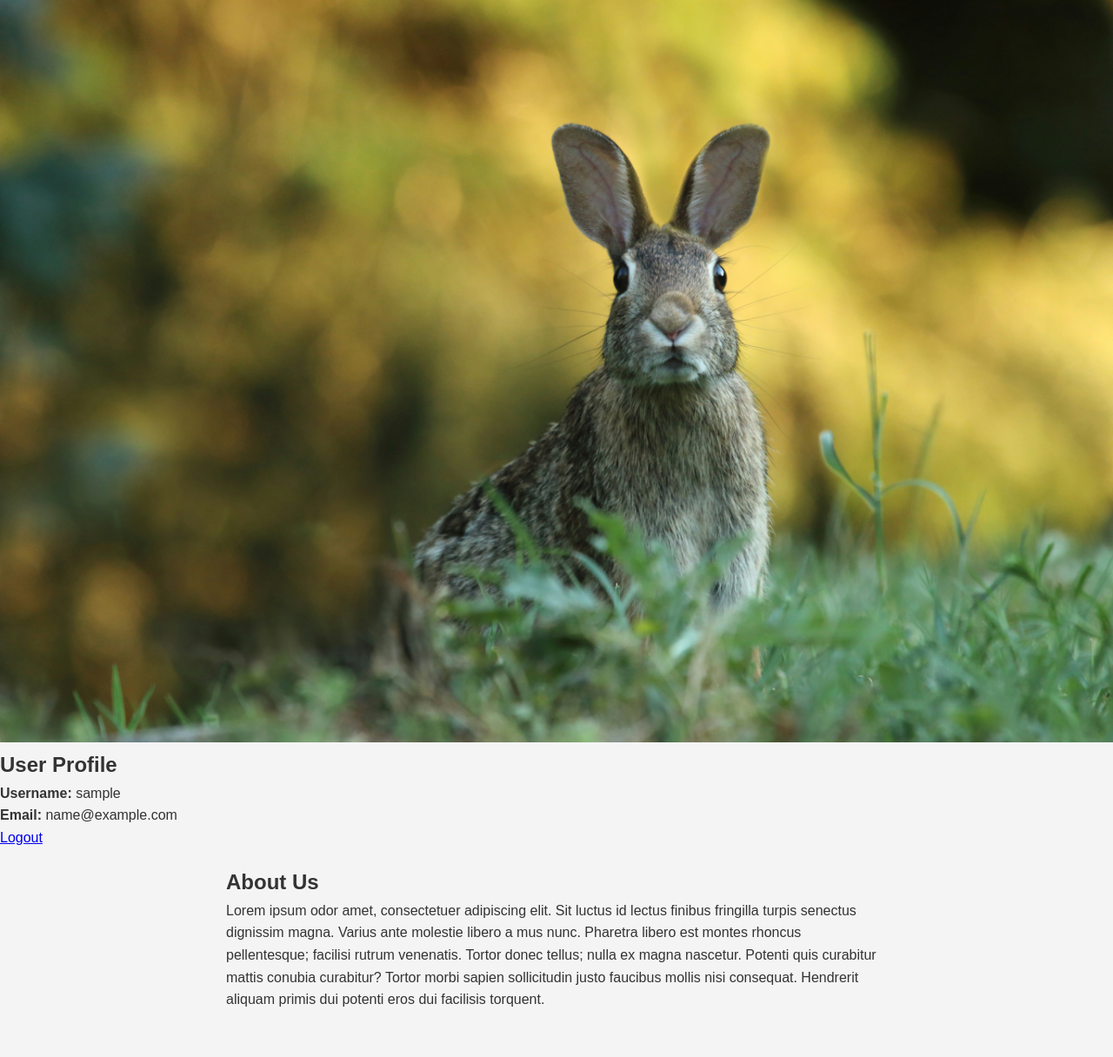
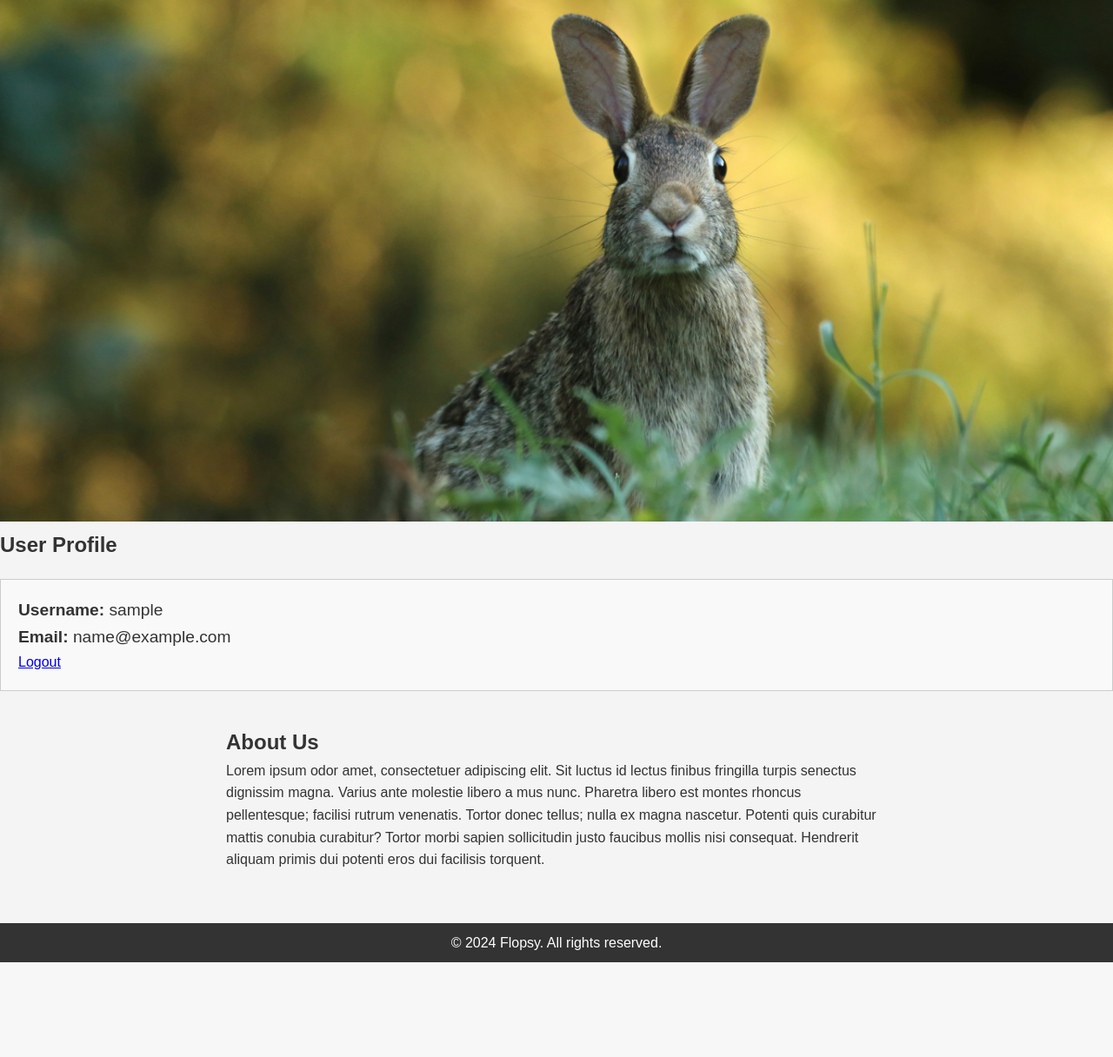
Before and after one commit to hxx-7123/flopsy, a Flask app: page /profile in a window 1280 px wide. Shown: the part 162-1378 px from the top of the page at 87% size. After the commit the page ends 1269 px from the top, so only its background shows below. Run offline with Flask 3, Linux system fonts and the light colour scheme; the visitor is signed in with stand-in values (Sample User, id 1); tables that the repository leaves empty or names only in its code hold one stand-in row (values such as "Sample post").

Commit message:
beautify

```diff
--- a/static/styles.css
+++ b/static/styles.css
@@ -39,7 +39,7 @@ nav ul li a {
 
 #banner {
     width: 100%;
-    height: 72  0px;
+    height: 600px;
     object-fit: cover;
 }
 
@@ -52,6 +52,16 @@ nav ul li a {
     padding: 15px;
     margin: 10px;
     width: 200px;
+}
+
+.profile-info {
+    border: 1px solid #ccc;
+    padding: 20px;
+    margin: 20px 0;
+    background-color: #f9f9f9;
+}
+.profile-info p {
+    font-size: 1.2em;
 }
 
 main {
```
